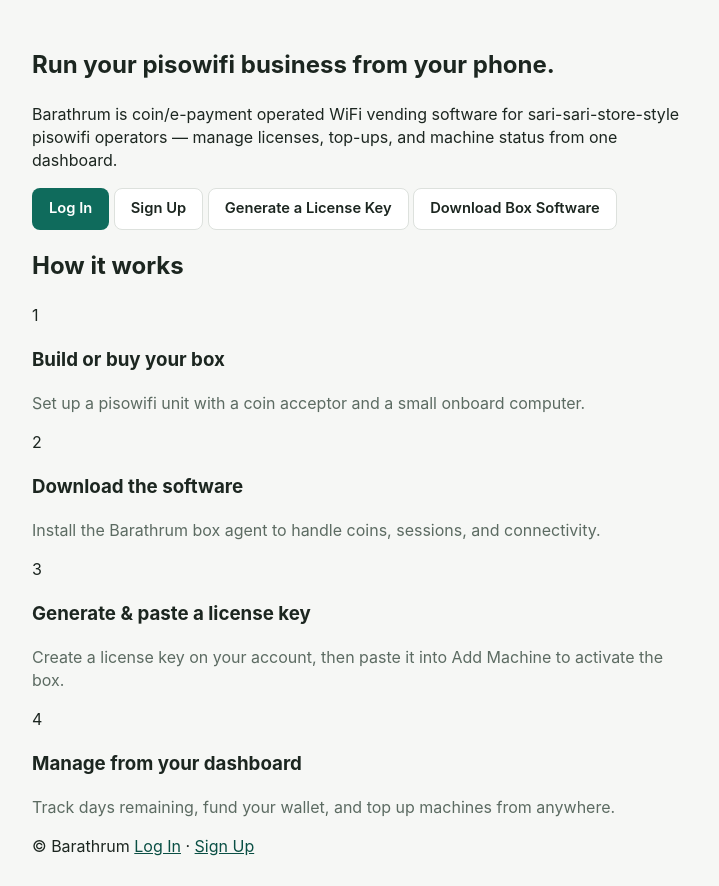
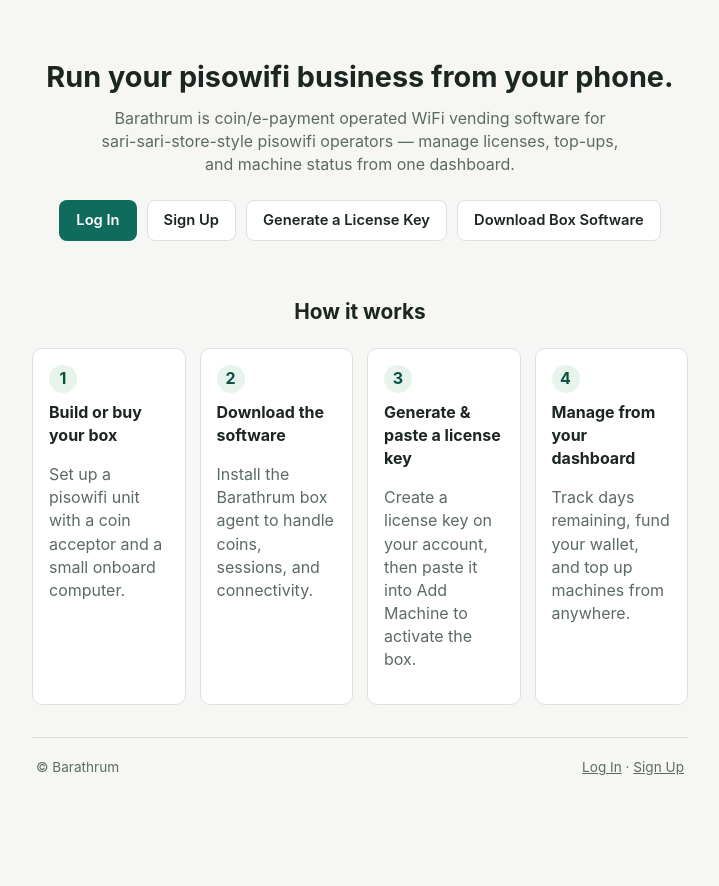
Before and after one commit to benzgarcel122-crypto/barathrum-backend, a Django app: page / in a window 1280 px wide. Shown: the whole page, without its empty margins (0-719 px from the left). After the commit the page ends 775 px from the top, so only its background shows below. Run offline with Django 5.2, Linux system fonts and the light colour scheme.

Commit message:
Update base.css

```diff
--- a/static/css/base.css
+++ b/static/css/base.css
@@ -348,3 +348,72 @@
 .text-muted { color: var(--color-text-muted); }
 .mt-16 { margin-top: 16px; }
 .mb-16 { margin-bottom: 16px; }
+
+/* ---------- Landing page (Session 31, STEP 2.5) ---------- */
+.landing-hero {
+  text-align: center;
+  padding: 32px 8px 24px;
+}
+.landing-hero h1 {
+  font-size: 1.8rem;
+  margin: 0 0 12px;
+  line-height: 1.2;
+}
+.landing-hero-sub {
+  color: var(--color-text-muted);
+  max-width: 520px;
+  margin: 0 auto 24px;
+}
+.landing-cta-row {
+  display: flex;
+  flex-wrap: wrap;
+  justify-content: center;
+  gap: 10px;
+}
+
+.landing-steps { margin: 32px 0; }
+.landing-steps h2 {
+  text-align: center;
+  font-size: 1.3rem;
+  margin-bottom: 20px;
+}
+.landing-steps-grid {
+  display: grid;
+  grid-template-columns: 1fr;
+  gap: 14px;
+}
+@media (min-width: 700px) {
+  .landing-steps-grid { grid-template-columns: repeat(4, 1fr); }
+}
+.landing-step {
+  background: var(--color-surface);
+  border: 1px solid var(--color-border);
+  border-radius: var(--radius);
+  padding: 16px;
+}
+.landing-step-num {
+  display: inline-flex;
+  align-items: center;
+  justify-content: center;
+  width: 28px;
+  height: 28px;
+  border-radius: 50%;
+  background: var(--color-green-bg);
+  color: var(--color-accent-dark);
+  font-weight: 700;
+  margin-bottom: 8px;
+}
+.landing-step h3 { font-size: 1rem; margin: 0 0 6px; }
+
+.landing-footer {
+  display: flex;
+  justify-content: space-between;
+  flex-wrap: wrap;
+  gap: 8px;
+  padding: 20px 4px 8px;
+  margin-top: 24px;
+  border-top: 1px solid var(--color-border);
+  color: var(--color-text-muted);
+  font-size: 0.85rem;
+}
+.landing-footer a { color: var(--color-text-muted); }
```
